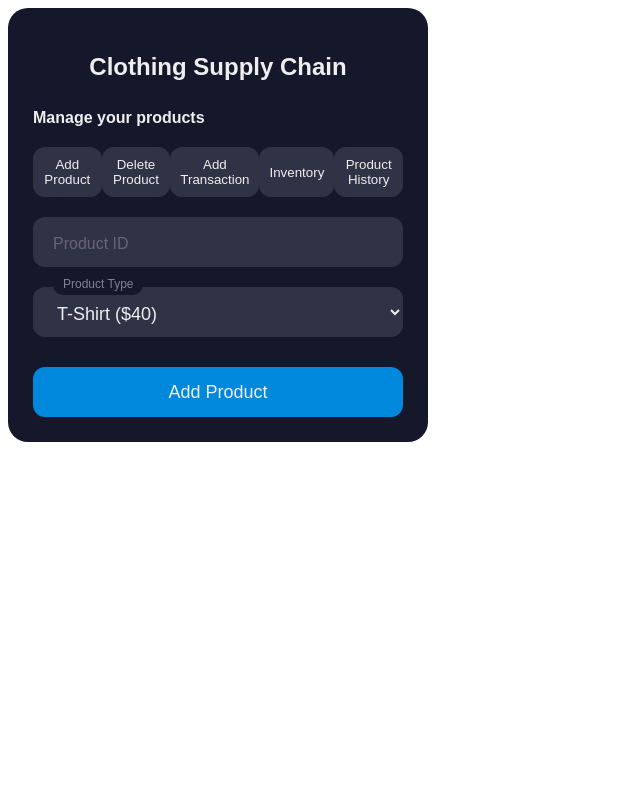
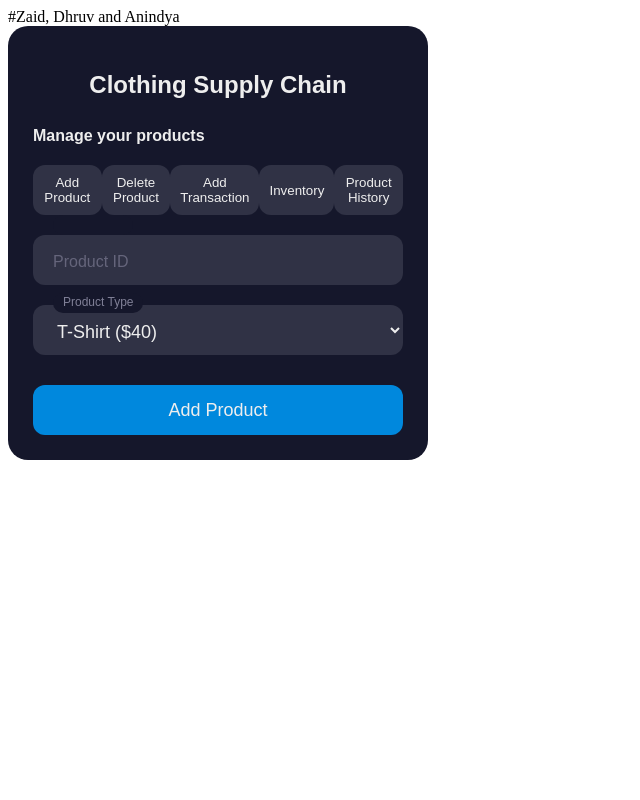
Before and after one commit to zvld01/clothingsupplychain, a Flask app: page / in a window 1280 px wide. Shown: the whole page, without its empty margins (0-640 px from the left). Run offline with Flask 3, Linux system fonts and the light colour scheme.

Commit message:
Update index.html

```diff
--- a/templates/index.html
+++ b/templates/index.html
@@ -1,3 +1,4 @@
+#Zaid, Dhruv and Anindya
 <!DOCTYPE html>
 <html lang="en">
 <head>
```
